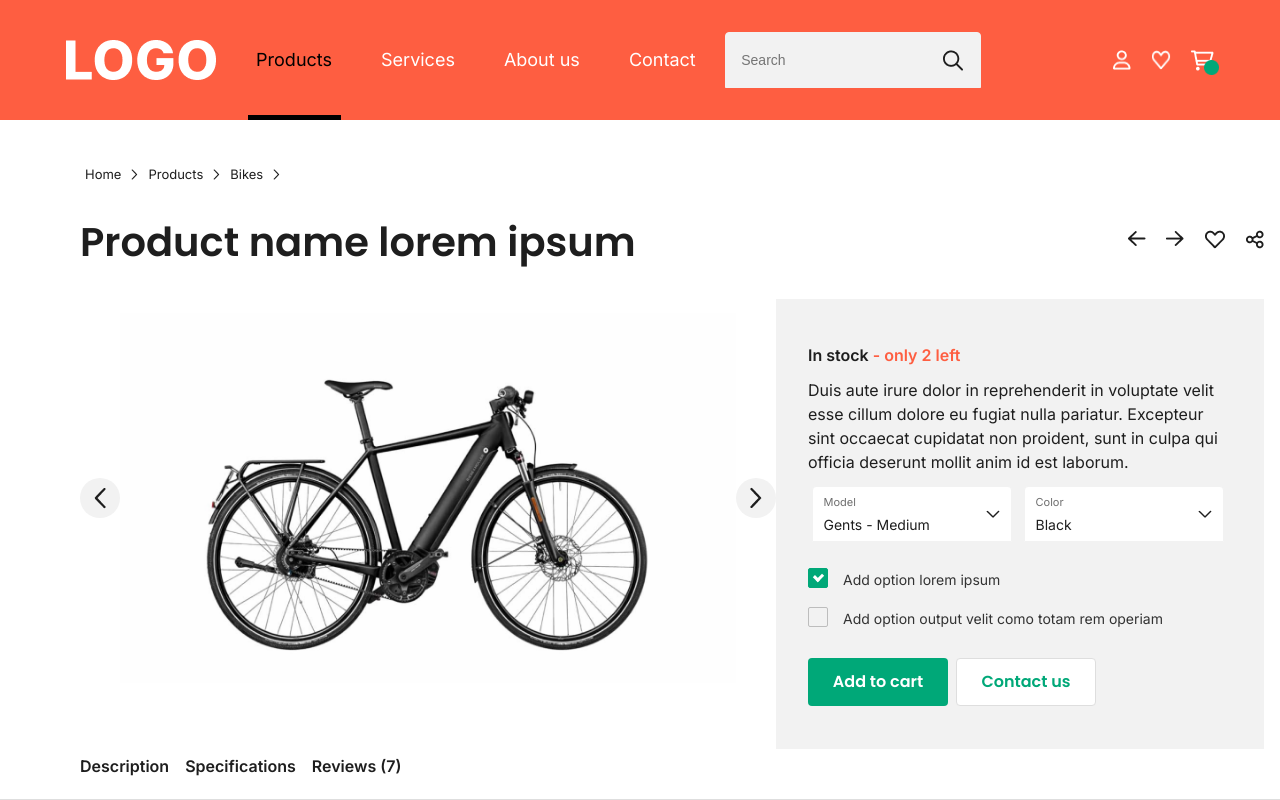
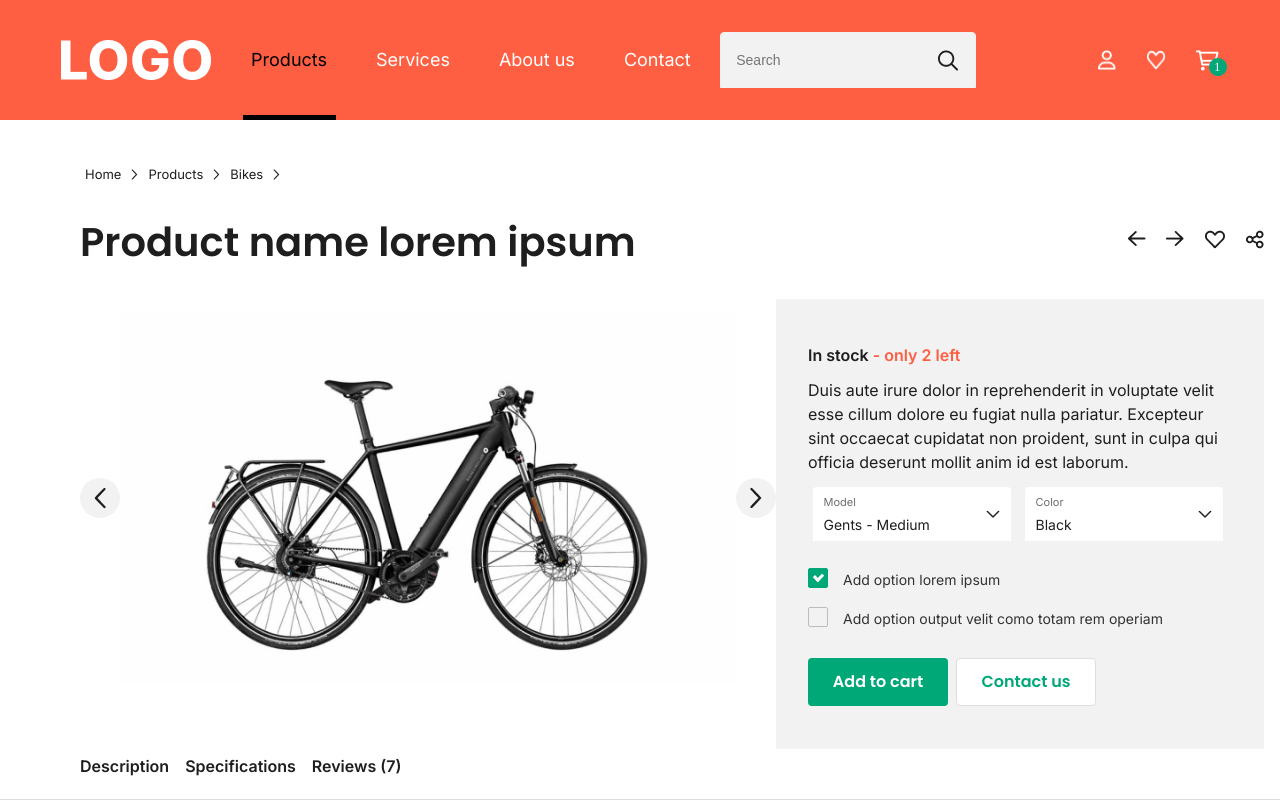
Before and after one commit to ervinkacar1991/enigmaTry-frontend-task, a website: page index.html in a window 1280 px wide. Shown: the top 800 px of the page. Drawn offline with Linux system fonts and the light colour scheme.

Commit message:
Finish app

```diff
--- a/index.html
+++ b/index.html
@@ -37,7 +37,12 @@
         <div class="hearth-icon"><img src="./images/heart.png" alt="" /></div>
         <div class="cart-icon">
           <img src="./images/shopping-cart.png" alt="" />
-          <img src="./images/Ellipse 1.png" alt="" class="counter" />
+          <div class="counter-container">
+            <div>
+              <span>1</span>
+            </div>
+            <img src="./images/Ellipse 1.png" alt="" class="counter" />
+          </div>
         </div>
       </div>
     </header>
--- a/utilities/_header.scss
+++ b/utilities/_header.scss
@@ -75,7 +75,7 @@
   }
   .icons-container {
     display: flex;
-    gap: 20px;
+    gap: 30px;
     line-height: $navlinks-font-size;
 
     .user-icon img {
@@ -91,12 +91,22 @@
       height: 20px;
       position: relative;
 
-      .counter {
-        width: 15px;
-        height: 15px;
-        position: absolute;
-        left: 13px;
-        top: 10px;
+      .counter-container {
+        .counter {
+          width: 18px;
+          height: 18px;
+          position: absolute;
+          left: 13px;
+          top: 8px;
+        }
+        span {
+          position: absolute;
+          color: $white;
+          left: 18px;
+          top: 8px;
+          font-size: $smal-font-size;
+          z-index: 100;
+        }
       }
     }
   }
```
Also changed, not shown: css/index.css.
